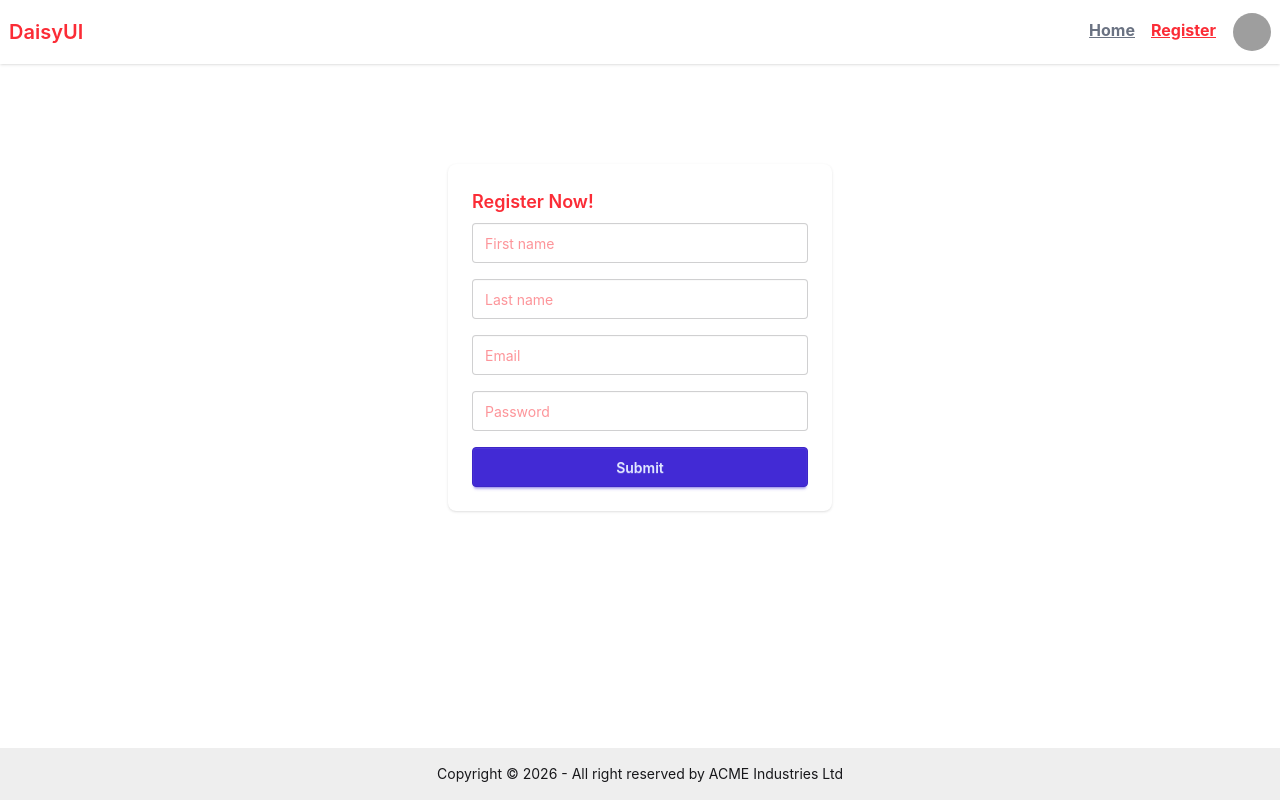
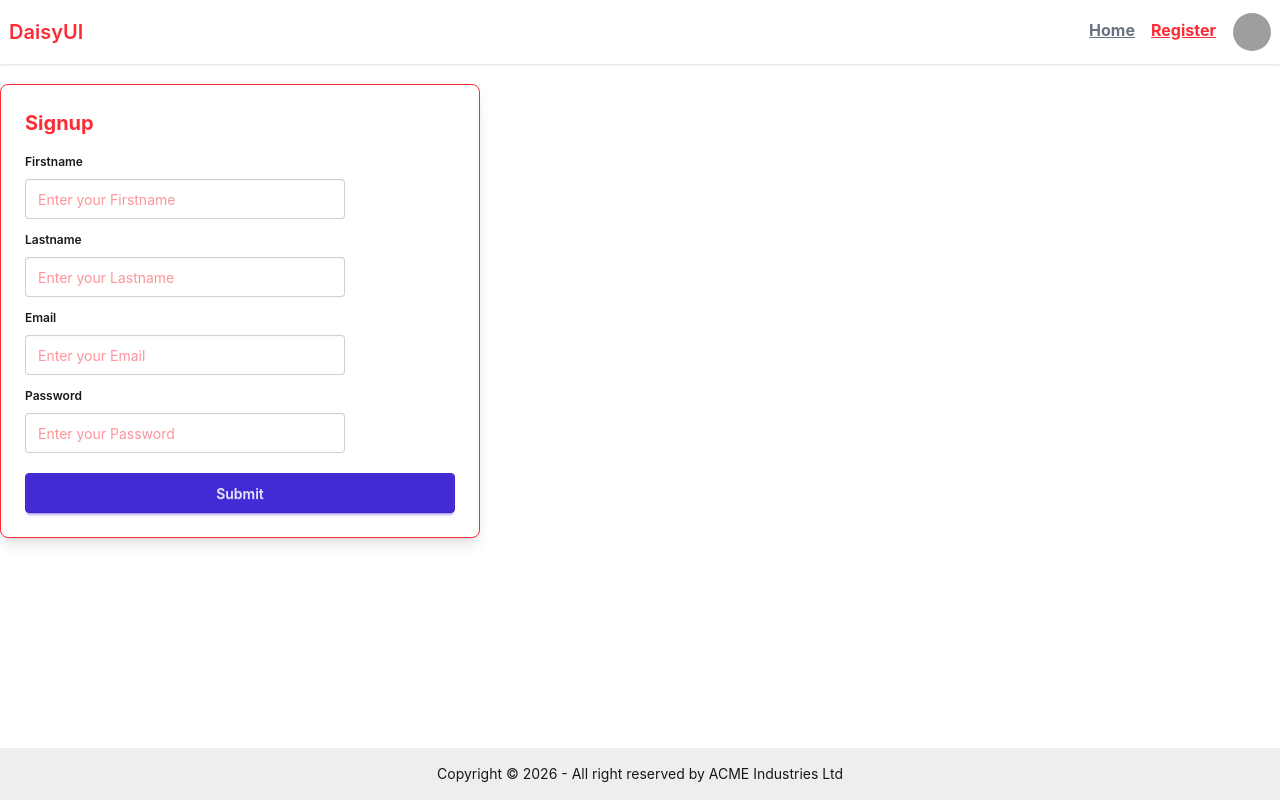
Before and after one commit to Adirann21/Javascript-Crashcourse, a React (Vite) app: page /register in a window 1280 px wide. Built offline with nearby package versions, Linux system fonts and the light colour scheme; grey boxes are pictures that could not be loaded.

Commit message:
ng  :ewp  #Please enter the commit message for your changes. Lines starting

```diff
--- a/src/components/Card.jsx
+++ b/src/components/Card.jsx
@@ -1,44 +1,11 @@
-import React from 'react'
-import Register from '../pages/Register'
+import React from "react";
 
 const Card = ({ children }) => {
     return (
-        <div className="flex justify-center mt-20">
-            <div className="card bg-base-100 w-96 shadow-sm">
-                <div className="card-body">
-                    <h2 className="card-title">Register Now!</h2>
+        <div className="card bg-base-100 w-120 shadow-lg border border-red-500">
+            <div className="card-body">{children}</div>
+        </div>
+    );
+};
 
-                    <form className="form-control space-y-4">
-                        <input
-                            type="text"
-                            placeholder="First name"
-                            className="input input-bordered w-full"
-                        />
-                        <input
-                            type="text"
-                            placeholder="Last name"
-                            className="input input-bordered w-full"
-                        />
-                        <input
-                            type="email"
-                            placeholder="Email"
-                            className="input input-bordered w-full"
-                        />
-                        <input
-                            type="password"
-                            placeholder="Password"
-                            className="input input-bordered w-full"
-                        />
-                        <button className="btn btn-primary w-full" type="submit">
-                            Submit
-                        </button>
-                    </form>
-
-                    {children}
-                </div>
-            </div>
-        </div>
-    )
-}
-
-export default Card
+export default Card;
--- /dev/null
+++ b/src/components/Input.jsx
@@ -0,0 +1,18 @@
+import React from "react";
+
+const Input = ({ label, name, type, className, placeholder, onChange }) => {
+  return (
+    <fieldset className="fieldset">
+      <legend className="fieldset-legend">{label}</legend>
+      <input
+        name={name}
+        type={type}
+        className={`input ${className}`}   // ✅ fixed
+        placeholder={placeholder}
+        onChange={onChange}
+      />
+    </fieldset>
+  );
+};
+
+export default Input;
--- a/src/pages/Register.jsx
+++ b/src/pages/Register.jsx
@@ -4,12 +4,64 @@ import Footer from "../components/Footer";
 import Main from "../components/Main";
 import PageWrapper from "../components/PageWrapper";
 import Card from "../components/Card";
+import Input from "../components/Input";
+import { Form } from "react-router";
 
 const Register = () => {
+
+  const handleInputChange = (event) => {
+    const inputName = event.target.name;
+    const inputValue = event.target.value;
+    console.log(inputName, inputValue);
+  };
+
   return (
     <PageWrapper>
       <Header />
-            <Main><Card></Card></Main>
+      <Main className="flex justify-center">
+        <div className="flex items-center">
+          <Card>
+            <h1 className="text-xl font-bold">Signup</h1>
+            <form>
+            <Input
+              label="Firstname"
+              name="firstname"
+              type="text"
+              placeholder="Enter your Firstname"
+              onChange={handleInputChange}
+            />
+
+            <Input
+              label="Lastname"
+              name="lastname"
+              type="text"
+              placeholder="Enter your Lastname"
+              onChange={handleInputChange}
+            />
+
+            <Input
+              label="Email"
+              name="email"
+              type="email"
+              placeholder="Enter your Email"
+              onChange={handleInputChange}
+            />
+
+            <Input
+              label="Password"
+              name="password"
+              type="password"
+              placeholder="Enter your Password"
+              onChange={handleInputChange}
+            />
+            <button type="submit" className="btn btn-primary w-full mt-4">
+                Submit
+              </button>
+            </form>
+
+          </Card>
+        </div>
+      </Main>
       <Footer />
     </PageWrapper>
   );
```
Lines whose indentation alone changed are shown as unchanged.
